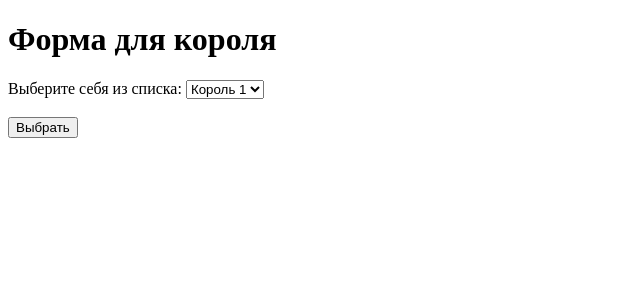
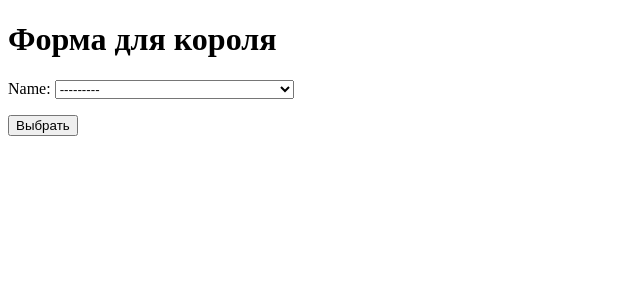
Before and after one commit to hugowea/kingdom, a Django app: page /king/ in a window 1280 px wide. Shown: the top 300 px of the page, without its empty margins (0-640 px from the left). Run offline with Django 3.2, Linux system fonts and the light colour scheme; data comes from the database, SQL or seed files in the repository.

Commit message:
new version

```diff
--- a/app/admin.py
+++ b/app/admin.py
@@ -1,9 +1,11 @@
 from django.contrib import admin
 
 # Register your models here.
-from app.models import King, Kingdom, Subordinate, Test
+from app.models import King, Kingdom, Subordinate, Question, Answer, Accept
 
 admin.site.register(King)
 admin.site.register(Kingdom)
 admin.site.register(Subordinate)
-admin.site.register(Test)
+admin.site.register(Question)
+admin.site.register(Answer)
+admin.site.register(Accept)
--- a/app/forms.py
+++ b/app/forms.py
@@ -1,8 +1,24 @@
 from django import forms
-from app.models import Kingdom
+from app.models import Kingdom, Subordinate, King
 
-class SubordinateForm(forms.Form):
-    name = forms.CharField(label="Имя:", max_length=128)
-    kingdom = forms.CharField(label="Королевство:")
-    age = forms.IntegerField(label="Возраст:",)
-    email = forms.CharField(label="Голубь (email):", max_length=128)
+class SubordinateForm(forms.ModelForm):
+    kingdom = forms.ModelChoiceField(queryset=Kingdom.objects.all())
+    class Meta:
+        model = Subordinate
+        fields = ("name", "kingdom", "age", "email")
+
+class KingForm(forms.ModelForm):
+    name = forms.ModelChoiceField(queryset=King.objects.all())
+    class Meta:
+        model = King
+        fields = ("name",)
+
+class KingSubordinatesForm(forms.ModelForm):
+    name = None
+    def __init__(self, subordinates):
+        global name
+        self.subordinates = subordinates
+        name = forms.ModelChoiceField(queryset=subordinates)
+    class Meta:
+        model = King
+        fields = ("name",)
--- a/app/templates/app/king.html
+++ b/app/templates/app/king.html
@@ -5,15 +5,9 @@
 </head>
 <body>
     <h1>Форма для короля</h1>
-    <form method="post" action="/form/king/submit/">
+    <form method="post" action="/king/">
         {% csrf_token %}
-        <label for="king">Выберите себя из списка:</label>
-        <select id="king" name="king" required>
-            <option value="king1">Король 1</option>
-            <option value="king2">Король 2</option>
-            <option value="king3">Король 3</option>
-            <!-- Добавь других королей по аналогии -->
-        </select><br><br>
+        {{ form.as_p }}
         <input type="submit" value="Выбрать">
     </form>
 </body>
--- a/app/views.py
+++ b/app/views.py
@@ -1,7 +1,9 @@
 from django.shortcuts import render, HttpResponseRedirect
-from .forms import SubordinateForm
+from .forms import SubordinateForm, KingForm
+from .models import Question, Kingdom, King, Subordinate, Answer, Accept
 
 def index(request):
+    print("I am here")
     return render(request, 'app/index.html')
 
 def subordinate(request):
@@ -9,24 +11,136 @@
     if request.method == 'POST':
         # create a form instance and populate it with data from the request:
         form = SubordinateForm(request.POST)
+        if form.is_valid():
+            form.save()
+            acc = Accept(subordinate=Subordinate.objects.get(name = request.POST['name']), king=King.objects.get(kingdom=request.POST['kingdom']), accepted = False)
+            acc.save()
         # check whether it's valid:
             # process the data in form.cleaned_data as required
             # ...
             # redirect to a new URL:
-        return HttpResponseRedirect("/test")
+        return HttpResponseRedirect(f"/test_of_kingdom/{request.POST['kingdom']}/{request.POST['name']}/")
 
     # if a GET (or any other method) we'll create a blank form
     else:
-        return render(request, 'app/subordinate.html')
+        context = {'form': SubordinateForm()}
+        return render(request, 'app/subordinate.html', context)
 
 def king(request):
-    return render(request, 'app/king.html')
+    if request.method == 'POST':
+        # create a form instance and populate it with data from the request:
+        king = request.POST['name']
 
-def king_subordinates(request):
-    return render(request, 'app/king_subordinates.html')
+        kingdom = King.objects.get(pk = king).kingdom
+        king_name = King.objects.get(pk = king).name
+        kingdom_id = Kingdom.objects.get(kingdom_name = kingdom).pk
+
+        subordinates = Subordinate.objects.filter(kingdom = kingdom_id)
+        subordinates_accepted = Accept.objects.filter(king = King.objects.get(name = king_name), accepted = True)
+        subordinates_accepted_new = [subordinate.subordinate for subordinate in subordinates_accepted]
+        subordinates_accepted_names = [subordinate_accepted.subordinate.name for subordinate_accepted in subordinates_accepted]
+        subordinates_new = [subordinate for subordinate in subordinates if subordinate.name not in subordinates_accepted_names]
+        # print(request.POST)
+
+        # check whether it's valid:
+            # process the data in form.cleaned_data as required
+            # ...
+            # redirect to a new URL:
+        return render(request, 'app/king_subordinates.html', context = {'subordinates': subordinates_new, 'subordinates_accepted': subordinates_accepted_new, 'king_name': king_name})
+    else:
+        context = {'form': KingForm()}
+        return render(request, 'app/king.html', context)
+
+def king_subordinates(request, king_name):
+    kingdom = King.objects.get(name = king_name).kingdom
+    subordinates = Subordinate.objects.filter(kingdom = kingdom)
+    subordinates_accepted = Accept.objects.filter(king = King.objects.get(name = king_name), accepted = True)
+    subordinates_accepted_new = [subordinate.subordinate for subordinate in subordinates_accepted]
+    subordinates_accepted_names = [subordinate_accepted.subordinate.name for subordinate_accepted in subordinates_accepted]
+    subordinates_new = [subordinate for subordinate in subordinates if subordinate.name not in subordinates_accepted_names]
+    # print(request.POST)
+
+    # check whether it's valid:
+        # process the data in form.cleaned_data as required
+        # ...
+        # redirect to a new URL:
+    return render(request, 'app/king_subordinates.html', context = {'subordinates': subordinates_new, 'subordinates_accepted': subordinates_accepted_new, 'king_name': king_name})
+    return render(request, 'app/king_subordinates.html', context = {'king_name': king_name})
 
 def answer(request):
     return render(request, 'app/answer.html')
 
-def test(request):
-    return render(request, 'app/test.html')
+def results(request):
+    return render(request, 'app/results.html')
+
+def test_of_kingdom(request, kingdom_id, user_name):
+    if request.method == 'POST':
+        # create a form instance and populate it with data from the request:
+        print(request.POST)
+        print(request.POST.dict())
+        subordinate = Subordinate.objects.get(name = user_name)
+        print(subordinate)
+        dictionary = request.POST.dict()
+        first_key = next(iter(dictionary))
+        dictionary.pop(first_key)
+        total_correct_answers = 0
+        for key in dictionary:
+            print(key)
+            question = Question.objects.get(content=key)
+            correct_answer = question.correct_answer
+            isAnswerCorrect = False
+            if dictionary[key] == correct_answer:
+                isAnswerCorrect = True
+                total_correct_answers += 1
+            print(subordinate.pk)
+            ans = Answer(subordinate=subordinate, question=question, isAnswerCorrect=isAnswerCorrect)
+            ans.save()
+
+        # check whether it's valid:
+            # process the data in form.cleaned_data as required
+            # ...
+            # redirect to a new URL:
+        result = total_correct_answers/len(dictionary)*100
+        return render(request, 'app/results.html', context= {'result': result})
+    else:
+        kingdomName = Kingdom.objects.get(pk=kingdom_id)
+        questions = Question.objects.filter(kingdom = kingdomName)
+        return render(request, 'app/test.html', context={'questions': questions, 'kingdom_id': int(kingdom_id), 'user_name': str(user_name)})
+
+def king_subordinate_result(request, king_name, subordinate_name):
+    answers = Answer.objects.filter(subordinate=Subordinate.objects.get(name = subordinate_name))
+    results = []
+    sum_ball = 0
+    for answer in answers:
+        question = answer.question.content
+        correct_answer = answer.question.correct_answer
+        isAnswerCorrect = "верно" if answer.isAnswerCorrect else "неверно"
+        ball = 1 if answer.isAnswerCorrect else 0
+        sum_ball += ball
+        results.append({'question': question, 'correct_answer': correct_answer, 'isAnswerCorrect': isAnswerCorrect, 'ball': ball})
+
+    percent = sum_ball/len(answers)*100 if len(answers) != 0 else 0
+    return render(request, 'app/king_subordinate_result.html', context={'subordinate_name': subordinate_name, 'results': results, 'sum_ball': sum_ball, 'percent': percent, 'king_name': king_name})
+
+def king_subordinate_accept(request, king_name, subordinate_name):
+    subordinate = Subordinate.objects.get(name = subordinate_name)
+    acc = Accept.objects.get(subordinate= subordinate)
+    acc.accepted = True
+    acc.save()
+
+    kingdom = King.objects.get(name = king_name).kingdom
+
+    kingdom_id = Kingdom.objects.get(kingdom_name = kingdom).pk
+    subordinates = Subordinate.objects.filter(kingdom = kingdom_id)
+
+    subordinates_accepted = Accept.objects.filter(king = King.objects.get(name = king_name), accepted = True)
+    subordinates_accepted_new = [subordinate.subordinate for subordinate in subordinates_accepted]
+    subordinates_accepted_names = [subordinate_accepted.subordinate.name for subordinate_accepted in subordinates_accepted]
+    subordinates_new = [subordinate for subordinate in subordinates if subordinate.name not in subordinates_accepted_names]
+        # print(request.POST)
+
+        # check whether it's valid:
+            # process the data in form.cleaned_data as required
+            # ...
+            # redirect to a new URL:
+    return render(request, 'app/king_subordinates.html', context = {'subordinate_name': subordinate_name, 'subordinates': subordinates_new, 'subordinates_accepted': subordinates_accepted_new, 'king_name': king_name})
--- a/kingdom/urls.py
+++ b/kingdom/urls.py
@@ -15,14 +15,17 @@
 """
 from django.contrib import admin
 from django.urls import path
-from app.views import index, subordinate, king, king_subordinates, test, answer
+from app.views import index, subordinate, king, king_subordinates, answer, test_of_kingdom, results, king_subordinate_result, king_subordinate_accept
 
 urlpatterns = [
     path('admin/', admin.site.urls),
     path('', index, name='index'),
     path('subordinate/', subordinate, name='subordinate'),
     path('king/', king, name='king'),
-    path('king_subordinates/', king_subordinates, name='king_subordinates'),
-    path('test/', test, name='test'),
+    path('king_subordinates/<str:king_name>/', king_subordinates, name='king_subordinates'),
     path('answer/', answer, name='answer'),
+    path('results/', results, name='results'),
+    path('test_of_kingdom/<int:kingdom_id>/<str:user_name>/', test_of_kingdom, name='test_of_kingdom'),
+    path('king_subordinates/<str:king_name>/<str:subordinate_name>/', king_subordinate_result, name='king_subordinate_result'),
+    path('king_subordinates/<str:king_name>/<str:subordinate_name>/accept/', king_subordinate_accept, name='king_subordinate_accept')
 ]
```
Also changed, not shown: app/models.py (+24 -4 lines), app/templates/app/king_subordinate_result.html (added, +20 -0 lines), app/templates/app/king_subordinates.html (+17 -5 lines), app/templates/app/results.html (added, +14 -0 lines), app/templates/app/subordinate.html (+1 -8 lines), app/templates/app/test.html (+8 -12 lines), app/migrations/0002_alter_subordinate_kingdom.py (added), app/migrations/0003_alter_subordinate_kingdom.py (added), app/migrations/0004_auto_20240417_0219.py (added), app/migrations/0005_answer.py (added), app/migrations/0006_alter_question_content.py (added), app/migrations/0007_accept.py (added), db.sqlite3.
